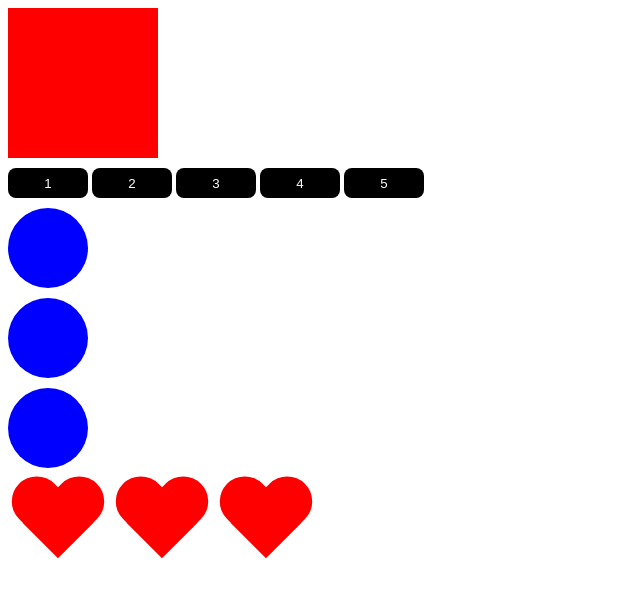
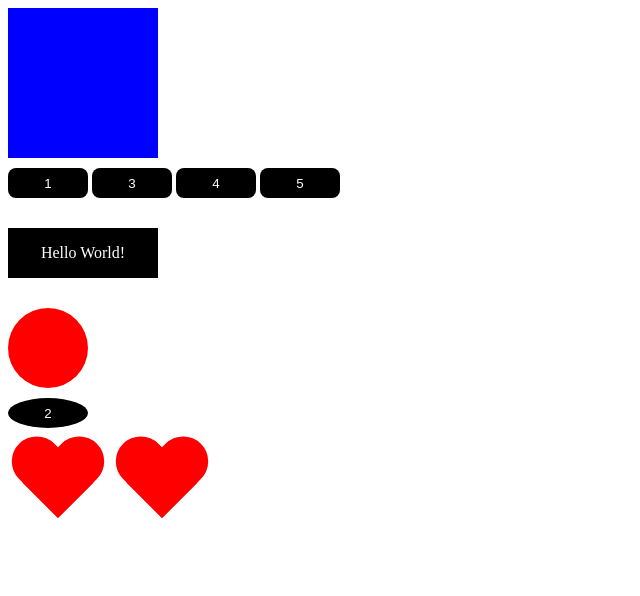
Before and after one commit to Vorronn/-JS_study, a plain HTML site: page GetElement/index.html in a window 1280 px wide. Shown: the whole page, without its empty margins (0-640 px from the left). Drawn offline with Linux system fonts and the light colour scheme.

Commit message:
get element and reverce style with javaScript

```diff
--- a/GetElement/index.html
+++ b/GetElement/index.html
@@ -18,9 +18,12 @@
     <div class="circle"></div>
     <div class="circle"></div>
 
-    <div class="heart"></div>
-    <div class="heart"></div>
-    <div class="heart"></div>
+    <div class="wrapper">
+        <div class="heart"></div>
+        <div class="heart"></div>
+        <div class="heart"></div>
+    </div>
+
 
     <script src="js/script.js"></script>
 
--- a/GetElement/js/script.js
+++ b/GetElement/js/script.js
@@ -2,10 +2,39 @@ let box = document.getElementById('box'),
     btn = document.getElementsByTagName('button'),
     circle = document.getElementsByClassName('circle'),
     heart = document.querySelectorAll('.wrapper .heart'),
-    oneHeart = document.querySelector('.heart');
+    oneHeart = document.querySelector('.heart'),
+    wrapper = document.querySelector('.wrapper');
 
-console.log(box);
-console.log(btn);
-console.log(btn[0]);
-console.log(circle[2]);
-console.log(heart[1]);
+box.style.backgroundColor = 'blue';
+btn[1].style.borderRadius = '50%';
+
+circle[0].style.backgroundColor = 'red';
+circle[1].style.backgroundColor = 'yellow';
+circle[2].style.backgroundColor = 'green';
+
+// for (let i = 0; i < heart.length; i++){
+//     heart[i].style.backgroundColor = 'blue';
+// }
+
+// heart.forEach(function(item, i, hearts){
+//     item.style.backgroundColor = 'blue';
+// });
+
+let div = document.createElement('div'),
+    text = document.createTextNode('Hello world');
+
+div.classList.add('black');
+
+// div.innerHTML = '<h1>Hello world!!!</h1>';
+div.textContent = 'Hello World!';
+
+
+// document.body.appendChild(div);
+// wrapper.appendChild(div);
+document.body.insertBefore(div, circle[0]);
+document.body.removeChild(circle[1]);
+wrapper.removeChild(heart[1]);
+
+document.body.replaceChild(btn[1], circle[1]);
+
+console.log(div);
```
